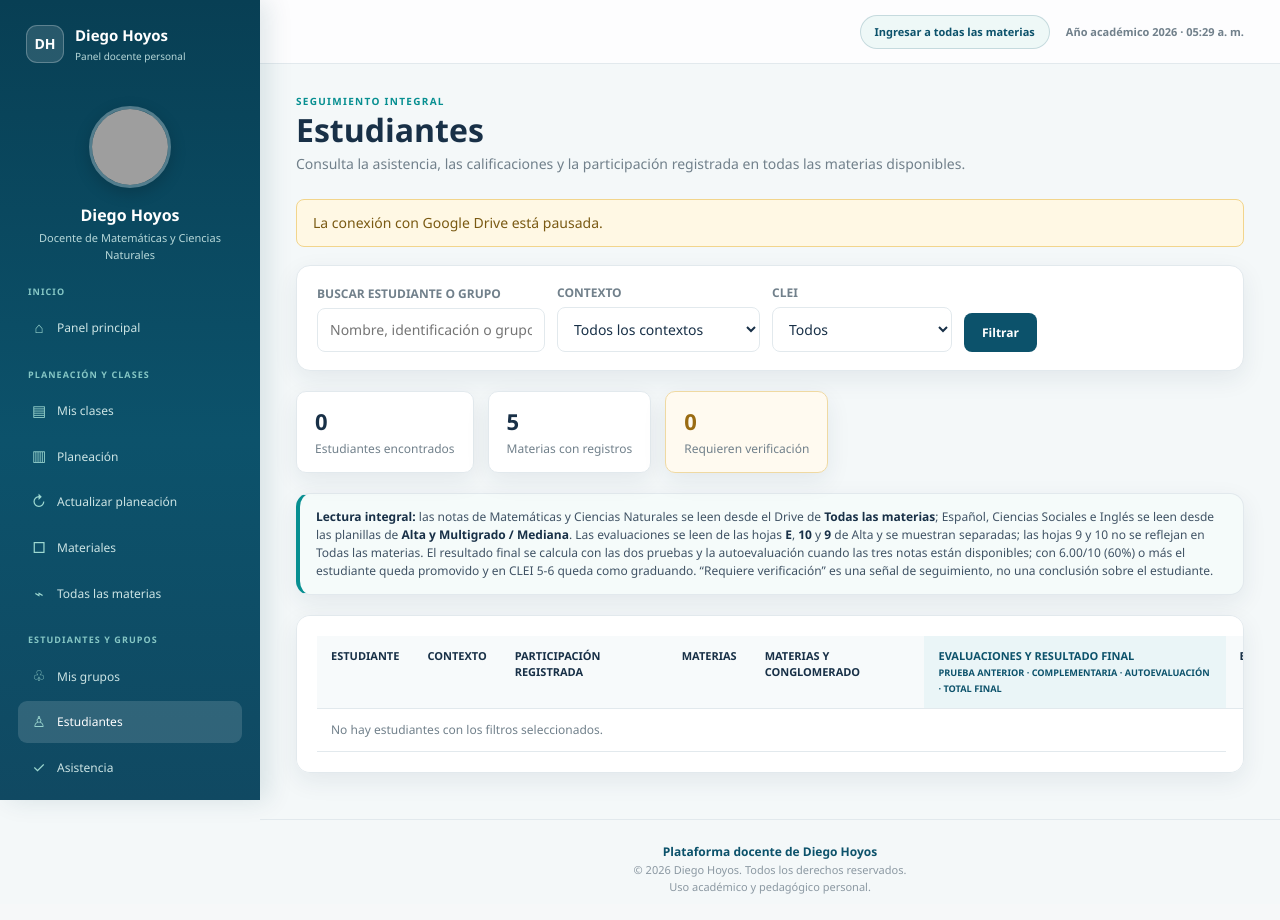
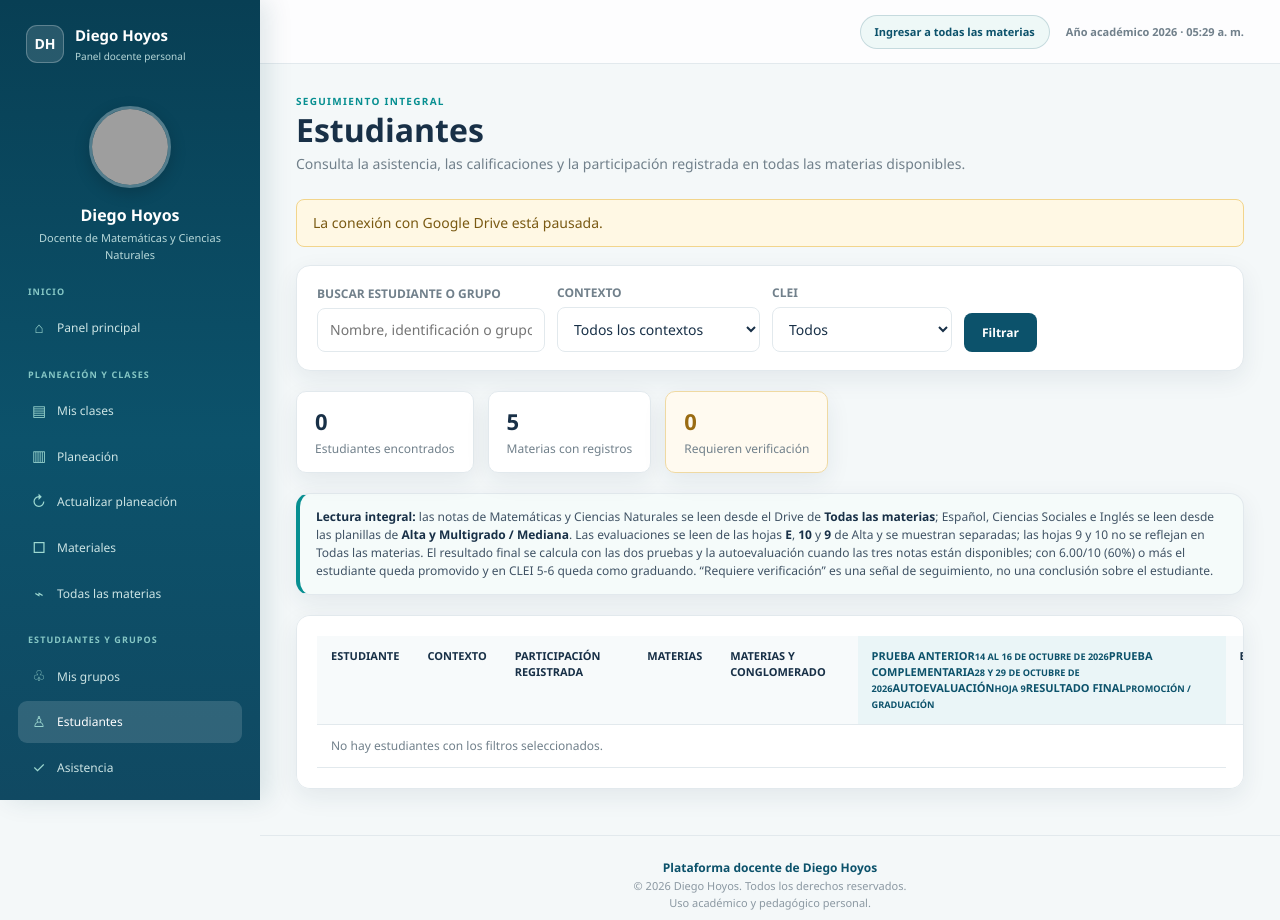
Before and after one commit to Diegoho58-dev/mi_plataforma_docente, a Flask app: page /estudiantes in a window 1280 px wide. Before the commit the page ends 894 px from the top, so only its background shows below. Run offline with Flask 3, Linux system fonts and the light colour scheme; the visitor is signed in with stand-in values (Sample User, id 1); parts of the project's set-up code (start-up, migrations or seed data) failed here and were passed over; some libraries are stand-ins or nearby versions; grey boxes are pictures that could not be loaded.

Commit message:
Update estudiantes.html

```diff
--- a/templates/estudiantes.html
+++ b/templates/estudiantes.html
@@ -21,7 +21,7 @@
 </div>
 <section class="panel integrated-help"><strong>Lectura integral:</strong> las notas de Matemáticas y Ciencias Naturales se leen desde el Drive de <strong>Todas las materias</strong>; Español, Ciencias Sociales e Inglés se leen desde las planillas de <strong>Alta y Multigrado / Mediana</strong>. Las evaluaciones se leen de las hojas <strong>E</strong>, <strong>10</strong> y <strong>9</strong> de Alta y se muestran separadas; las hojas 9 y 10 no se reflejan en Todas las materias. El resultado final se calcula con las dos pruebas y la autoevaluación cuando las tres notas están disponibles; con 6.00/10 (60%) o más el estudiante queda promovido y en CLEI 5-6 queda como graduando. “Requiere verificación” es una señal de seguimiento, no una conclusión sobre el estudiante.</section>
 {% if probable_exits %}<section class="panel probable-exits-panel"><div class="panel-heading"><div><p class="chart-kicker">VERIFICACIÓN DE CONTINUIDAD</p><h2>Estudiantes que dejaron de aparecer</h2></div><span class="interpretation-note">No es una baja confirmada: revisa matrícula, traslado o cambio de grupo.</span></div><div class="probable-exits-grid">{% for item in probable_exits %}<article class="probable-exit-card"><strong>{{ item.name }}</strong><span>{{ item.clei if item.clei == 'Multigrado' else 'CLEI ' ~ item.clei }} · {{ item.group }}</span><small>Último registro: {{ item.last_date_label }}</small><small>{{ item.future_class_count }} clases posteriores sin registro · última clase: {{ item.latest_class_label }}</small></article>{% endfor %}</div></section>{% endif %}
-<section class="panel students-table"><table><thead><tr><th>Estudiante</th><th>Contexto</th><th>Participación registrada</th><th>Materias</th><th>Materias y conglomerado</th><th colspan="4" class="evaluations-heading">Evaluaciones y resultado final<br><small>Prueba anterior · Complementaria · Autoevaluación · Total final</small></th><th>Estado</th><th>Acción</th></tr></thead><tbody>
+<section class="panel students-table"><table><thead><tr><th>Estudiante</th><th>Contexto</th><th>Participación registrada</th><th>Materias</th><th>Materias y conglomerado</th><th colspan="4" class="evaluations-heading"><div class="evaluation-header-grid"><span>Prueba anterior<small>{{ previous_exam_date }}</small></span><span>Prueba complementaria<small>{{ complementary_exam_date }}</small></span><span>Autoevaluación<small>Hoja 9</small></span><span>Resultado final<small>Promoción / graduación</small></span></div></th><th>Estado</th><th>Acción</th></tr></thead><tbody>
 {% for student in students %}<tr>
   <td><span class="student-name">{{ student.name or 'Sin nombre' }}</span><span class="student-meta">{% if student.clei == 'Multigrado' %}Multigrado{% else %}CLEI {{ student.clei }}{% endif %} · {{ student.group }}{% if student.identification %} · ID {{ student.identification }}{% endif %}</span></td>
   <td>{{ student.context }}</td>
@@ -29,10 +29,10 @@
   <td><strong>{{ student.subjects|length }}</strong><small>{{ student.date_count }} fechas registradas</small></td>
   <td class="subject-averages"><div class="subject-average-list">{% for subject in student.subjects %}<span class="subject-average-item"><b>{{ subject.subject }}</b>{% if subject.average is not none %}<strong>{{ '%.2f'|format(subject.average) }}</strong>{% else %}<span class="empty-cell">—</span>{% endif %}<small>{{ subject.source }}</small></span>{% else %}<span class="empty-cell">Sin materias</span>{% endfor %}</div><span class="exam-result-total"><b>Promedio total</b>{% if student.overall_average is not none %}<strong>{{ '%.2f'|format(student.overall_average) }}/10</strong><small>{{ student.graded_sessions }} calificaciones</small>{% else %}<strong class="pending-exam">Pendiente de subir</strong><small>Sin calificaciones</small>{% endif %}</span></td>
   <td class="evaluations-cell" colspan="4"><div class="evaluation-board">
-    <section class="evaluation-column"><strong>Prueba anterior</strong><small>{{ previous_exam_date }}</small>{% for attempt in student.exam_results.attempts if attempt.type == 'questions' %}<div class="exam-result-list">{% for subject, exam in attempt.subjects.items() %}<span class="exam-result-item"><b>{{ subject }}</b><strong>{{ exam.correct_answers if exam.correct_answers is not none else '—' }}/{{ exam.total_questions if exam.total_questions is not none else '—' }}</strong><small>{% if exam.percentage is not none %}{{ '%.1f'|format(exam.percentage) }}% · {{ '%.2f'|format(exam.score_out_of_10) }}/10{% else %}Pendiente por subir{% endif %}</small></span>{% else %}<span class="pending-exam">Sin resultados por materia</span>{% endfor %}</div><span class="exam-result-total"><b>Promedio</b>{% if attempt.score_out_of_10 is not none %}<strong>{{ '%.2f'|format(attempt.score_out_of_10) }}/10</strong><small>Promedio de materias</small>{% else %}<strong class="pending-exam">Pendiente</strong>{% endif %}</span>{% else %}<span class="pending-exam">Pendiente de subir</span>{% endfor %}</section>
-    <section class="evaluation-column"><strong>Prueba complementaria</strong><small>{{ complementary_exam_date }}</small>{% for attempt in student.exam_results.attempts if attempt.type == 'grade_only' %}{% set ns = namespace(has_valid=false, has_pending=false) %}<div class="exam-result-list">{% for subject, exam in attempt.subjects.items() %}{% if exam.grade is not none and not exam.pending %}{% set ns.has_valid = true %}<span class="exam-result-item"><b>{{ subject }}</b><strong>{{ '%.2f'|format(exam.grade) }}</strong><small>Nota registrada</small></span>{% else %}{% set ns.has_pending = true %}{% endif %}{% endfor %}{% if ns.has_pending %}<span class="pending-exam">Pendiente por subir</span>{% endif %}{% if not ns.has_valid and not ns.has_pending %}<span class="pending-exam">Pendiente por subir</span>{% endif %}</div><span class="exam-result-total"><b>Promedio</b>{% if attempt.grade_average is not none %}<strong>{{ '%.2f'|format(attempt.grade_average) }}/10</strong>{% else %}<strong class="pending-exam">Pendiente</strong>{% endif %}</span>{% else %}<span class="pending-exam">Pendiente por subir</span>{% endfor %}</section>
-    <section class="evaluation-column"><strong>Autoevaluación</strong><small>Hoja 9</small>{% for attempt in student.exam_results.attempts if attempt.type == 'self_assessment' %}{% set ns = namespace(has_valid=false, has_pending=false) %}<div class="exam-result-list">{% for subject, exam in attempt.subjects.items() %}{% if exam.grade is not none and not exam.pending %}{% set ns.has_valid = true %}<span class="exam-result-item"><b>{{ subject }}</b><strong>{{ '%.2f'|format(exam.grade) }}</strong><small>Nota registrada</small></span>{% else %}{% set ns.has_pending = true %}{% endif %}{% endfor %}{% if ns.has_pending %}<span class="pending-exam">Pendiente por subir</span>{% endif %}{% if not ns.has_valid and not ns.has_pending %}<span class="pending-exam">Pendiente por subir</span>{% endif %}</div><span class="exam-result-total"><b>Promedio</b>{% if attempt.grade_average is not none %}<strong>{{ '%.2f'|format(attempt.grade_average) }}/10</strong>{% else %}<strong class="pending-exam">Pendiente</strong>{% endif %}</span>{% else %}<span class="pending-exam">Pendiente por subir</span>{% endfor %}</section>
-    <section class="evaluation-column evaluation-final"><strong>Resultado final</strong><small>Promoción / graduación</small>{% if student.exam_results.final_score is not none %}<strong class="final-score">{{ '%.2f'|format(student.exam_results.final_score) }}/10</strong><small>{{ '%.1f'|format(student.exam_results.final_percentage) }}%</small><small>Conglomerado: {{ '%.2f'|format(student.exam_results.academic_score) }}/10</small><b>{{ student.exam_results.final_label }}</b>{% else %}<strong class="pending-exam">Pendiente de subir</strong><small>Se requieren las 3 evaluaciones y el conglomerado académico</small>{% endif %}</section>
+    <section class="evaluation-column">{% for attempt in student.exam_results.attempts if attempt.type == 'questions' %}<div class="exam-result-list">{% for subject, exam in attempt.subjects.items() %}<span class="exam-result-item"><b>{{ subject }}</b><strong>{{ exam.correct_answers if exam.correct_answers is not none else '—' }}/{{ exam.total_questions if exam.total_questions is not none else '—' }}</strong><small>{% if exam.percentage is not none %}{{ '%.1f'|format(exam.percentage) }}% · {{ '%.2f'|format(exam.score_out_of_10) }}/10{% else %}Pendiente por subir{% endif %}</small></span>{% else %}<span class="pending-exam">Sin resultados por materia</span>{% endfor %}</div><span class="exam-result-total"><b>Promedio</b>{% if attempt.score_out_of_10 is not none %}<strong>{{ '%.2f'|format(attempt.score_out_of_10) }}/10</strong><small>Promedio de materias</small>{% else %}<strong class="pending-exam">Pendiente</strong>{% endif %}</span>{% else %}<span class="pending-exam">Pendiente de subir</span>{% endfor %}</section>
+    <section class="evaluation-column">{% for attempt in student.exam_results.attempts if attempt.type == 'grade_only' %}{% set ns = namespace(has_valid=false, has_pending=false) %}<div class="exam-result-list">{% for subject, exam in attempt.subjects.items() %}{% if exam.grade is not none and not exam.pending %}{% set ns.has_valid = true %}<span class="exam-result-item"><b>{{ subject }}</b><strong>{{ '%.2f'|format(exam.grade) }}</strong><small>Nota registrada</small></span>{% else %}{% set ns.has_pending = true %}{% endif %}{% endfor %}{% if ns.has_pending %}<span class="pending-exam">Pendiente por subir</span>{% endif %}{% if not ns.has_valid and not ns.has_pending %}<span class="pending-exam">Pendiente por subir</span>{% endif %}</div><span class="exam-result-total"><b>Promedio</b>{% if attempt.grade_average is not none %}<strong>{{ '%.2f'|format(attempt.grade_average) }}/10</strong>{% else %}<strong class="pending-exam">Pendiente</strong>{% endif %}</span>{% else %}<span class="pending-exam">Pendiente por subir</span>{% endfor %}</section>
+    <section class="evaluation-column">{% for attempt in student.exam_results.attempts if attempt.type == 'self_assessment' %}{% set ns = namespace(has_valid=false, has_pending=false) %}<div class="exam-result-list">{% for subject, exam in attempt.subjects.items() %}{% if exam.grade is not none and not exam.pending %}{% set ns.has_valid = true %}<span class="exam-result-item"><b>{{ subject }}</b><strong>{{ '%.2f'|format(exam.grade) }}</strong><small>Nota registrada</small></span>{% else %}{% set ns.has_pending = true %}{% endif %}{% endfor %}{% if ns.has_pending %}<span class="pending-exam">Pendiente por subir</span>{% endif %}{% if not ns.has_valid and not ns.has_pending %}<span class="pending-exam">Pendiente por subir</span>{% endif %}</div><span class="exam-result-total"><b>Promedio</b>{% if attempt.grade_average is not none %}<strong>{{ '%.2f'|format(attempt.grade_average) }}/10</strong>{% else %}<strong class="pending-exam">Pendiente</strong>{% endif %}</span>{% else %}<span class="pending-exam">Pendiente por subir</span>{% endfor %}</section>
+    <section class="evaluation-column evaluation-final">{% if student.exam_results.final_score is not none %}<strong class="final-score">{{ '%.2f'|format(student.exam_results.final_score) }}/10</strong><small>{{ '%.1f'|format(student.exam_results.final_percentage) }}%</small><small>Conglomerado: {{ '%.2f'|format(student.exam_results.academic_score) }}/10</small><b>{{ student.exam_results.final_label }}</b>{% else %}<strong class="pending-exam">Pendiente de subir</strong><small>Se requieren las 3 evaluaciones y el conglomerado académico</small>{% endif %}</section>
   </div></td>
   <td>{% if student.priority %}<span class="student-status status-risk">Requiere verificación</span>{% else %}<span class="student-status status-ok">Seguimiento regular</span>{% endif %}</td>
   <td><button class="filter detail-button" type="button" data-student='{{ student|tojson }}'>Ver ficha</button></td>
```
